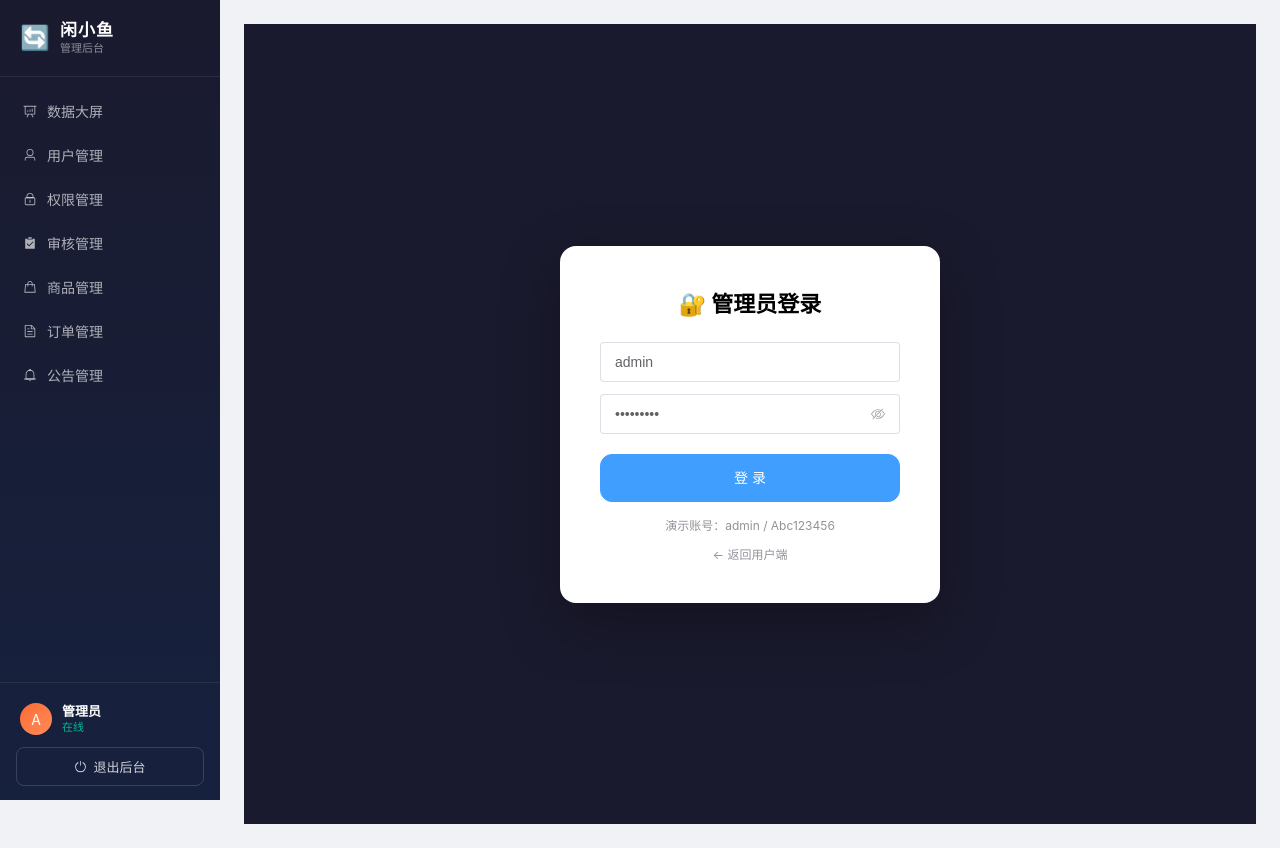
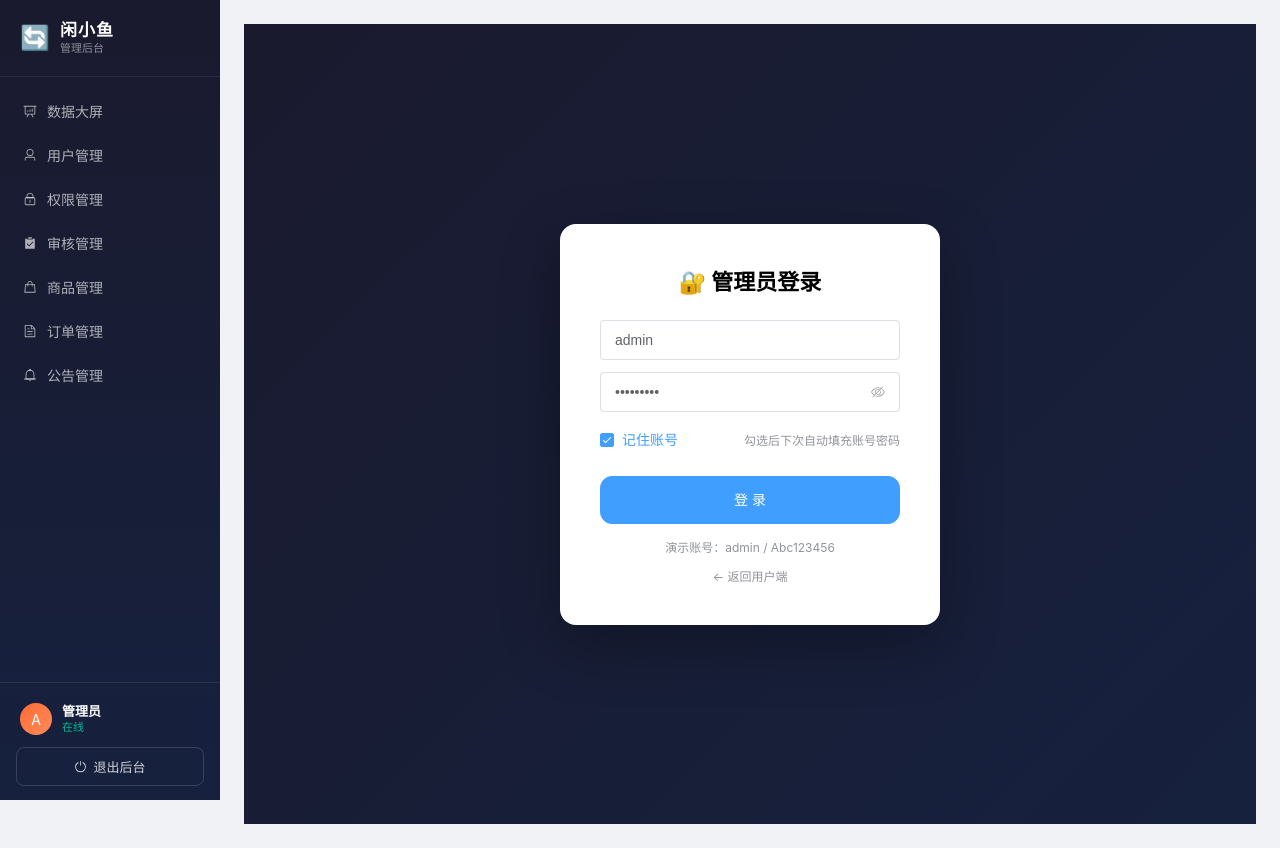
Before and after one commit to CUTEcivetcat/c2c, a Vue app in the folder admin-frontend/: page /#/login in a window 1280 px wide. Built offline with nearby package versions, Linux system fonts and the light colour scheme; no server answers.

Commit message:
feat: 管理端登录记住账号密码+token自动登录，无需重复手输

```diff
--- a/admin-frontend/src/views/LoginView.vue
+++ b/admin-frontend/src/views/LoginView.vue
@@ -1,9 +1,13 @@
 <template>
-  <div style="display:flex;align-items:center;justify-content:center;height:100vh;background:#1a1a2e">
+  <div style="display:flex;align-items:center;justify-content:center;height:100vh;background:linear-gradient(135deg,#1a1a2e,#16213e)">
     <div style="background:#fff;border-radius:16px;padding:40px;width:380px;box-shadow:0 20px 60px rgba(0,0,0,0.3)">
       <h2 style="text-align:center;margin-bottom:24px;font-size:22px">🔐 管理员登录</h2>
-      <el-input v-model="username" placeholder="管理员账号" size="large" style="margin-bottom:12px" />
-      <el-input v-model="password" type="password" placeholder="密码" show-password size="large" style="margin-bottom:20px" @keyup.enter="login" />
+      <el-input v-model="username" placeholder="管理员账号" size="large" style="margin-bottom:12px" clearable />
+      <el-input v-model="password" type="password" placeholder="密码" show-password size="large" style="margin-bottom:12px" @keyup.enter="login" />
+      <div style="display:flex;align-items:center;justify-content:space-between;margin-bottom:20px">
+        <el-checkbox v-model="remember">记住账号</el-checkbox>
+        <span style="font-size:12px;color:#909399">勾选后下次自动填充账号密码</span>
+      </div>
       <el-button type="primary" size="large" style="width:100%;height:48px;border-radius:12px" @click="login" :loading="loading">登 录</el-button>
       <div style="margin-top:14px;font-size:12px;color:#909399;text-align:center">演示账号：admin / Abc123456</div>
       <div style="margin-top:10px;text-align:center">
@@ -13,14 +17,33 @@
   </div>
 </template>
 <script setup>
-import { ref } from 'vue'
+import { ref, onMounted } from 'vue'
 import { useRouter } from 'vue-router'
 import { ElMessage } from 'element-plus'
 import { adminApi } from '@/api/request'
 const router = useRouter()
 const username = ref('admin')
 const password = ref('Abc123456')
+const remember = ref(true)
 const loading = ref(false)
+
+onMounted(() => {
+  // 已有有效 token：直接进入后台，无需重复登录
+  if (localStorage.getItem('admin_token')) {
+    router.replace('/dashboard')
+    return
+  }
+  // 填充记住的账号密码
+  try {
+    const saved = JSON.parse(localStorage.getItem('admin_remember') || 'null')
+    if (saved && saved.username) {
+      username.value = saved.username
+      password.value = saved.password || ''
+      remember.value = true
+    }
+  } catch (e) { /* 解析失败忽略 */ }
+})
+
 const login = async () => {
   if (!username.value.trim() || !password.value) {
     ElMessage.warning('请输入管理员账号和密码'); return
@@ -30,6 +53,12 @@ const login = async () => {
     const res = await adminApi.adminLogin({ account: username.value.trim(), password: password.value })
     localStorage.setItem('admin_token', res.token)
     localStorage.setItem('admin_user', JSON.stringify(res.userInfo || {}))
+    // 记住账号密码（下次自动填充）
+    if (remember.value) {
+      localStorage.setItem('admin_remember', JSON.stringify({ username: username.value.trim(), password: password.value }))
+    } else {
+      localStorage.removeItem('admin_remember')
+    }
     ElMessage.success('登录成功')
     router.push('/dashboard')
   } catch (e) {
```
